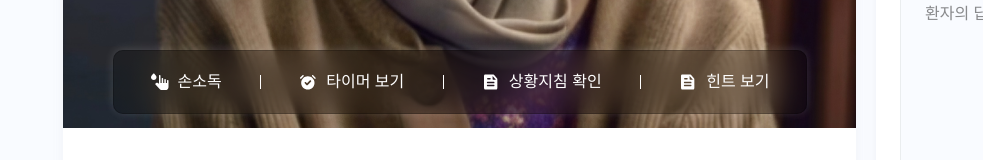
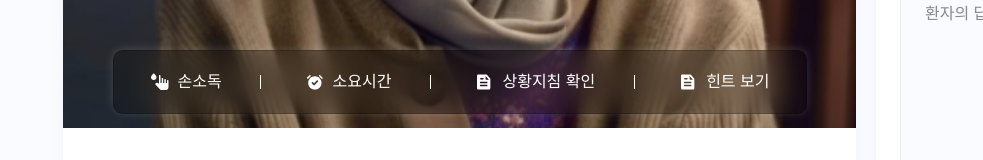
Before and after one commit to cpxHelper-MYPatientS/myps-frontend, a React (Vite) app in the folder myps/: page /test in a window 1280 px wide. Shown: the part 492-652 px from the top of the page, without its empty margins (297-1280 px from the left). Built offline with nearby package versions, Linux system fonts and the light colour scheme; no server answers; a web font is replaced by a local one.

Commit message:
✨ Feat: 손소독 버튼 클릭시 채팅창에 알림 및 배열에 소요시간 저장 구현

```diff
--- a/myps/src/App.jsx
+++ b/myps/src/App.jsx
@@ -10,7 +10,7 @@ import CaseDetailPage from "./pages/CasePage/CaseDetailPage.jsx";
 import TestSettingPage from "./pages/TestPage/TestSettingPage.jsx";
 import TestIntroPage from "./pages/TestPage/TestIntroPage.jsx";
 import TestPage from "./pages/TestPage/TestPage.jsx";
-
+import TestLoadingPage from "./pages/TestPage/TestLoadingPage.jsx";
 function App() {
   return (
     <Router future={{ v7_relativeSplatPath: true, v7_startTransition: true }}>
@@ -21,6 +21,7 @@ function App() {
         <Route path="/test/setting" element={<TestSettingPage />} />
         <Route path="/test/intro" element={<TestIntroPage />} />
         <Route path="/test" element={<TestPage />} />
+        <Route path="/test/loading" element={<TestLoadingPage />} />
       </Routes>
     </Router>
   );
--- a/myps/src/components/TestPage/Chat.jsx
+++ b/myps/src/components/TestPage/Chat.jsx
@@ -2,9 +2,19 @@ import { useState, useRef, useEffect } from "react";
 import SpeechBubble from "./SpeechBubble";
 import ChatInput from "./ChatInput";
 
-const Chat = ({ isMicOn }) => {
+const Chat = ({ isMicOn, handWashLogs }) => {
   const [bubbles, setBubbles] = useState([]);
   const scrollRef = useRef();
+
+  useEffect(() => {
+    if (handWashLogs.length > 0) {
+      // 가장 최근 로그에 대한 버블 추가
+      const handWashBubble = {
+        isHandWashClicked: true,
+      };
+      setBubbles((prev) => [...prev, handWashBubble]);
+    }
+  }, [handWashLogs]);
 
   //스크롤 자동 올림
   useEffect(() => {
@@ -42,6 +52,7 @@ const Chat = ({ isMicOn }) => {
             key={index}
             content={item.content}
             isUser={item.isUser}
+            isHandWashClicked={item.isHandWashClicked}
           />
         ))}
       </div>
--- a/myps/src/components/TestPage/SpeechBubble.jsx
+++ b/myps/src/components/TestPage/SpeechBubble.jsx
@@ -1,7 +1,8 @@
 import { useEffect, useState } from "react";
 import { motion } from "framer-motion";
+import handWash from "../../assets/testPage/glucose.svg";
 
-const SpeechBubble = ({ content, isUser = true }) => {
+const SpeechBubble = ({ content, isUser, isHandWashClicked }) => {
   const [show, setShow] = useState(false);
   useEffect(() => {
     setShow(true);
@@ -11,6 +12,29 @@ const SpeechBubble = ({ content, isUser = true }) => {
   const bubbleStyle = isUser
     ? "bg-violet-50 text-violet-600 ml-auto rounded-tl-bb rounded-tr-bb rounded-bl-bb" // 사용자 말풍선: 오른쪽 정렬
     : "bg-background text-black rounded-tl-bb rounded-tr-bb rounded-br-bb"; // GPT 말풍선: 왼쪽 정렬
+
+  // // 시간 형식 변환 함수
+  // const formatTime = (seconds) => {
+  //   const minutes = Math.floor(seconds / 60);
+  //   const remainingSeconds = seconds % 60;
+  //   return `${minutes.toString().padStart(2, "0")}:${remainingSeconds
+  //     .toString()
+  //     .padStart(2, "0")}`;
+  // };
+
+  if (isHandWashClicked) {
+    return (
+      <motion.div
+        initial={{ y: 10, opacity: 0 }} // 초기 상태: 화면 아래에서 위로 이동 및 투명
+        animate={{ y: show ? 0 : 10, opacity: show ? 1 : 0 }} // 애니메이션 상태: 위로 이동 및 보임
+        transition={{ duration: 0.4, ease: "easeOut" }} // 애니메이션 지속 시간과 easing
+        //   exit={{ y: 50, opacity: 0 }} // exit 애니메이션: 다시 아래로 이동 및 투명
+        className={`flex justify-center items-center p-3 gap-6 bg-background text-b2 w-full h-11 rounded-[5.0625rem]`}
+      >
+        <img src={handWash} className="w-5 h-5" /> 손 소독을 시행하였습니다.
+      </motion.div>
+    );
+  }
 
   return (
     <motion.div
--- a/myps/src/components/TestPage/TestNavBar.jsx
+++ b/myps/src/components/TestPage/TestNavBar.jsx
@@ -6,7 +6,7 @@ import DefaultModal from "../common/DefaultModal";
 import useModal from "../../hooks/useModal";
 import SituationInstruction from "./SituationInstruction";
 
-const TestNavBar = () => {
+const TestNavBar = ({ onHandWash, formatTime }) => {
   const [showTimer, setShowTimer] = useState(false);
   const [elapsedTime, setElapsedTime] = useState(0); // 경과 시간 저장
   const { activeModal, openModal, closeModal } = useModal();
@@ -20,14 +20,6 @@ const TestNavBar = () => {
     // 컴포넌트가 언마운트될 때 타이머 정리
     return () => clearInterval(interval);
   }, []);
-  // 시간 형식 변환 함수
-  const formatTime = (seconds) => {
-    const minutes = Math.floor(seconds / 60);
-    const remainingSeconds = seconds % 60;
-    return `${minutes.toString().padStart(2, "0")}:${remainingSeconds
-      .toString()
-      .padStart(2, "0")}`;
-  };
 
   const activities = [
     {
@@ -35,12 +27,12 @@ const TestNavBar = () => {
       text: "손소독",
       onClick: () => {
         console.log("손소독 클릭됨");
-        // 손소독 관련 로직 추가
+        onHandWash(elapsedTime);
       },
     },
     {
       img: timer,
-      text: "타이머 보기",
+      text: "소요시간",
       onClick: () => {
         setShowTimer(true);
         setTimeout(() => setShowTimer(false), 4000); // 4초 후 토스트 메시지 사라짐
```
Also changed, not shown: myps/src/assets/testPage/glucose.svg (added).
